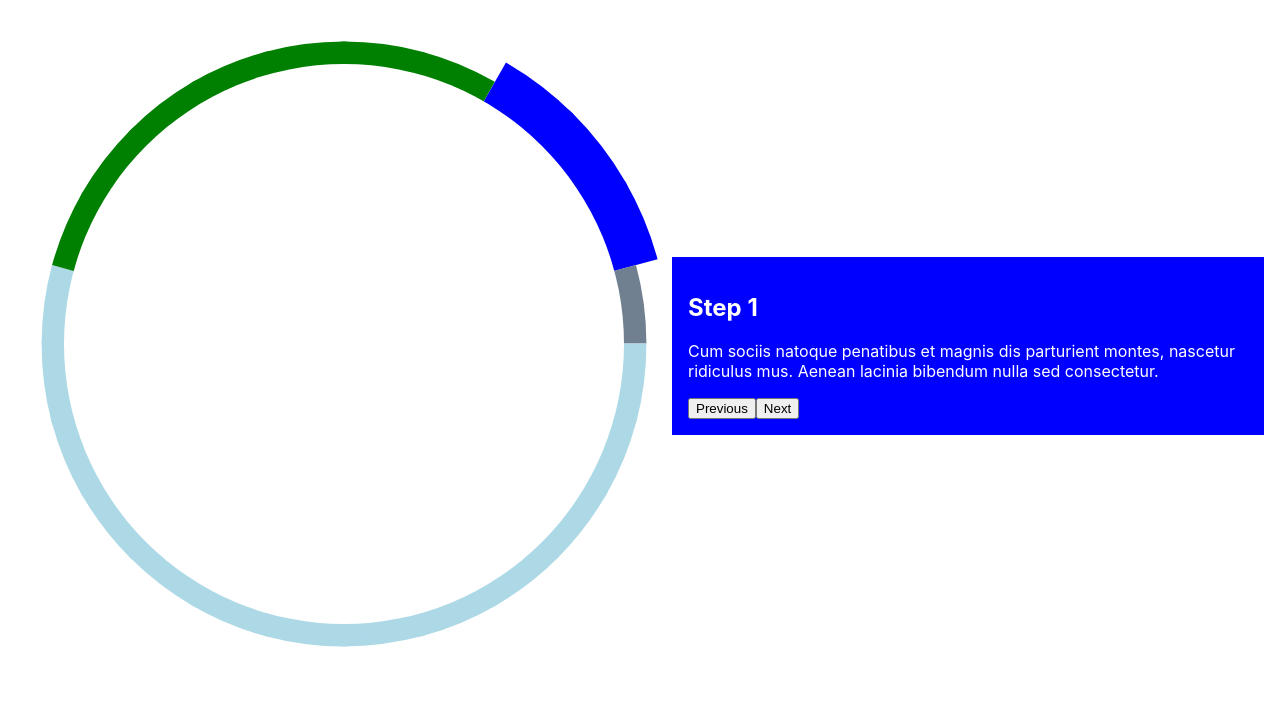
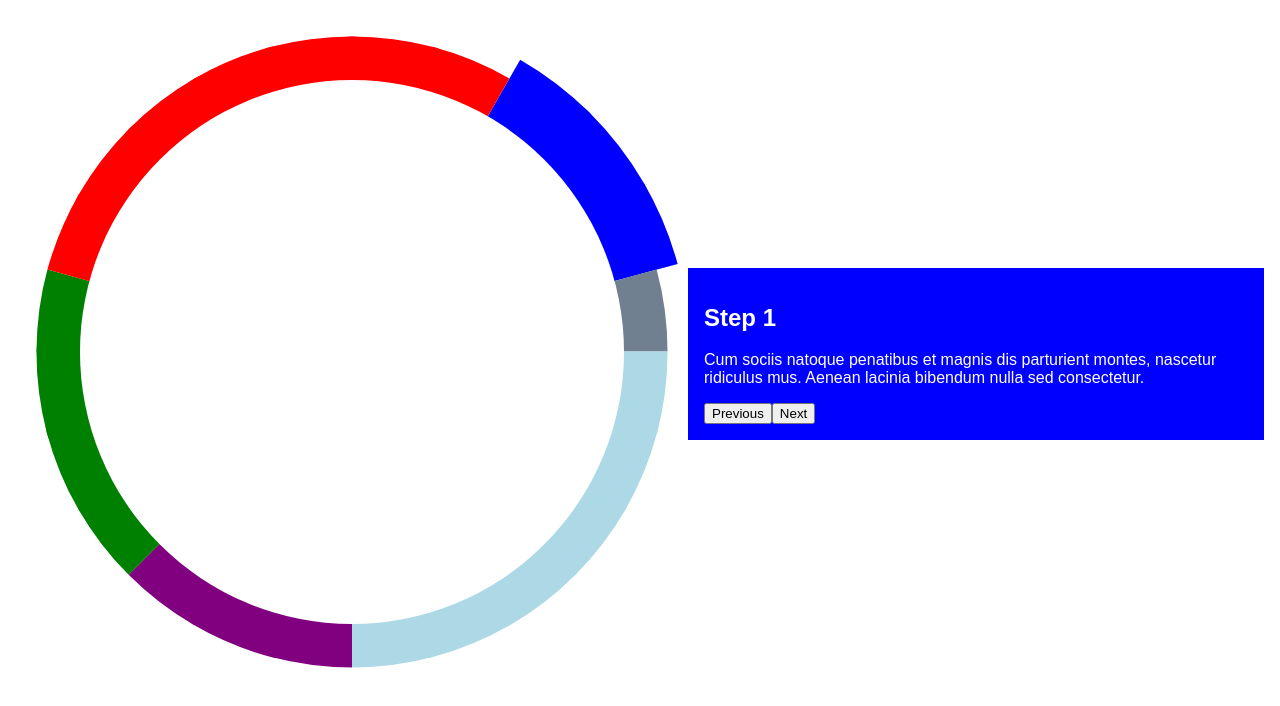
Before and after one commit to ryanfiller/cfgm-wheel-test, a React (Create React App) app: page / in a window 1280 px wide. Shown: the top 706 px of the page. Built offline with nearby package versions, Linux system fonts and the light colour scheme.

Commit message:
adds some data for testing?

```diff
--- a/src/data.js
+++ b/src/data.js
@@ -45,9 +45,21 @@ export const steps = [
         color: 'lightblue'
     },
     {
+        title: 'Step between 3 and 4',
+        text: 'no.',
+        start: 12,
+        color: 'purple'
+    },
+    {
         title: 'Step 4',
         text: 'Lorem ipsum dolor sit amet, consectetur adipiscing elit.',
+        start: 15,
+        color: 'green'
+    },
+    {
+        title: 'Step 5',
+        text: 'Integer posuere erat a ante venenatis dapibus posuere velit aliquet. Morbi leo risus, porta ac consectetur ac, vestibulum at eros. Duis mollis, est non commodo luctus, nisi erat porttitor ligula, eget lacinia odio sem nec elit.',
         start: 19,
-        color: 'green'
+        color: 'red'
     }
 ]
--- a/src/styles/_resets.scss
+++ b/src/styles/_resets.scss
@@ -1,14 +1,10 @@
+html,
 body {
     margin: 0;
     padding: 0;
-    font-family: -apple-system, BlinkMacSystemFont, "Segoe UI", "Roboto", "Oxygen",
-      "Ubuntu", "Cantarell", "Fira Sans", "Droid Sans", "Helvetica Neue",
-      sans-serif;
-    -webkit-font-smoothing: antialiased;
-    -moz-osx-font-smoothing: grayscale;
-  }
+}
 
-  code {
-    font-family: source-code-pro, Menlo, Monaco, Consolas, "Courier New",
-      monospace;
-  }
+* {
+	box-sizing: border-box;
+	font-family: sans-serif;
+}
--- a/src/styles/_wheel.scss
+++ b/src/styles/_wheel.scss
@@ -1,5 +1,5 @@
 .wheel {
-    padding: 3rem;
+    padding: 4rem;
 
     svg {
         height: 100%;
@@ -12,7 +12,7 @@
 
         path.range {
             fill: none;
-            stroke-width: 2rem;
+            stroke-width: 4rem;
             transition: .2s;
             stroke-linecap: round;
             cursor: pointer;
@@ -23,7 +23,7 @@
             }
 
             &.current {
-                stroke-width: 4rem;
+                stroke-width: 6rem;
             }
         }
     }
```
